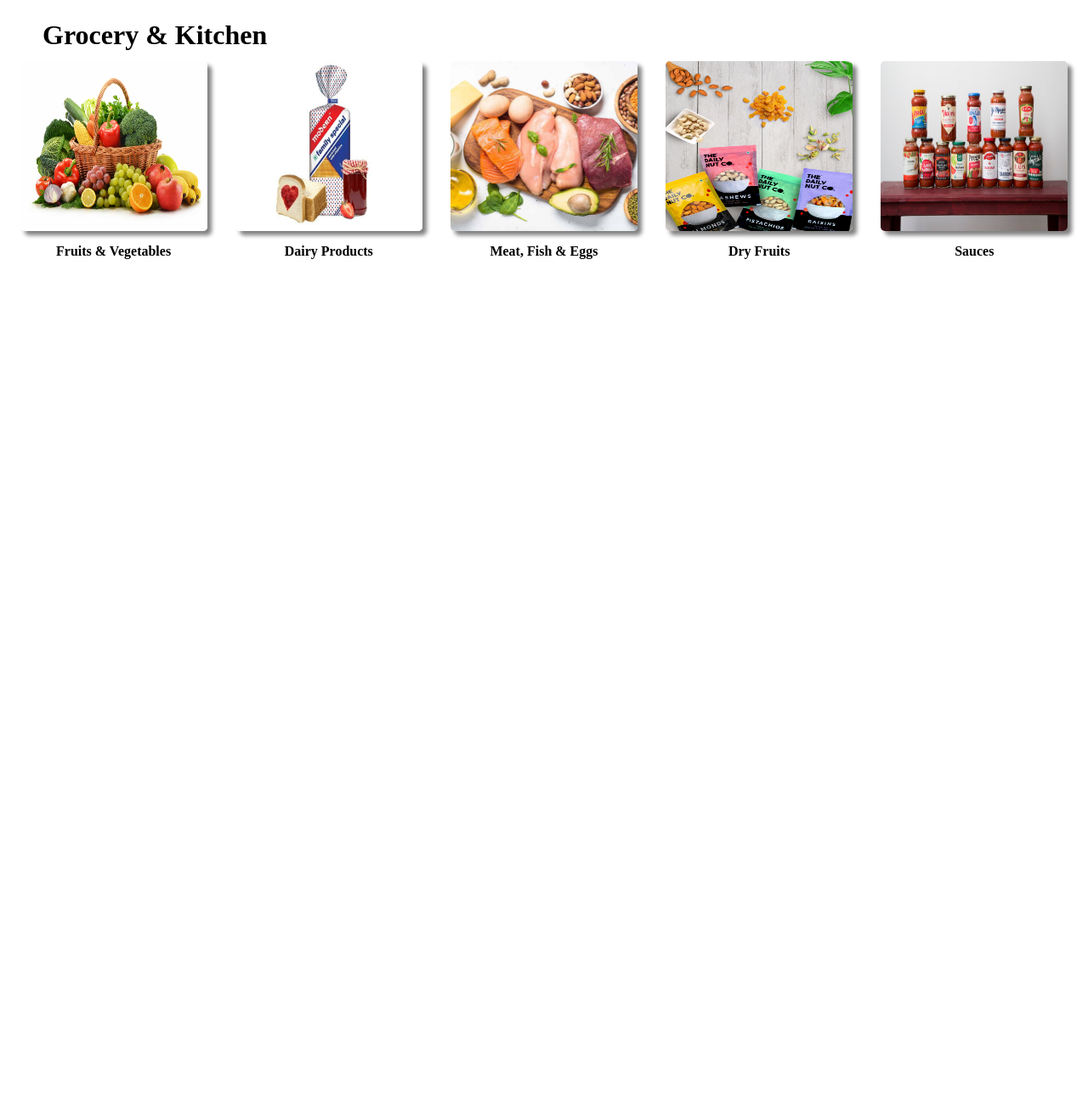
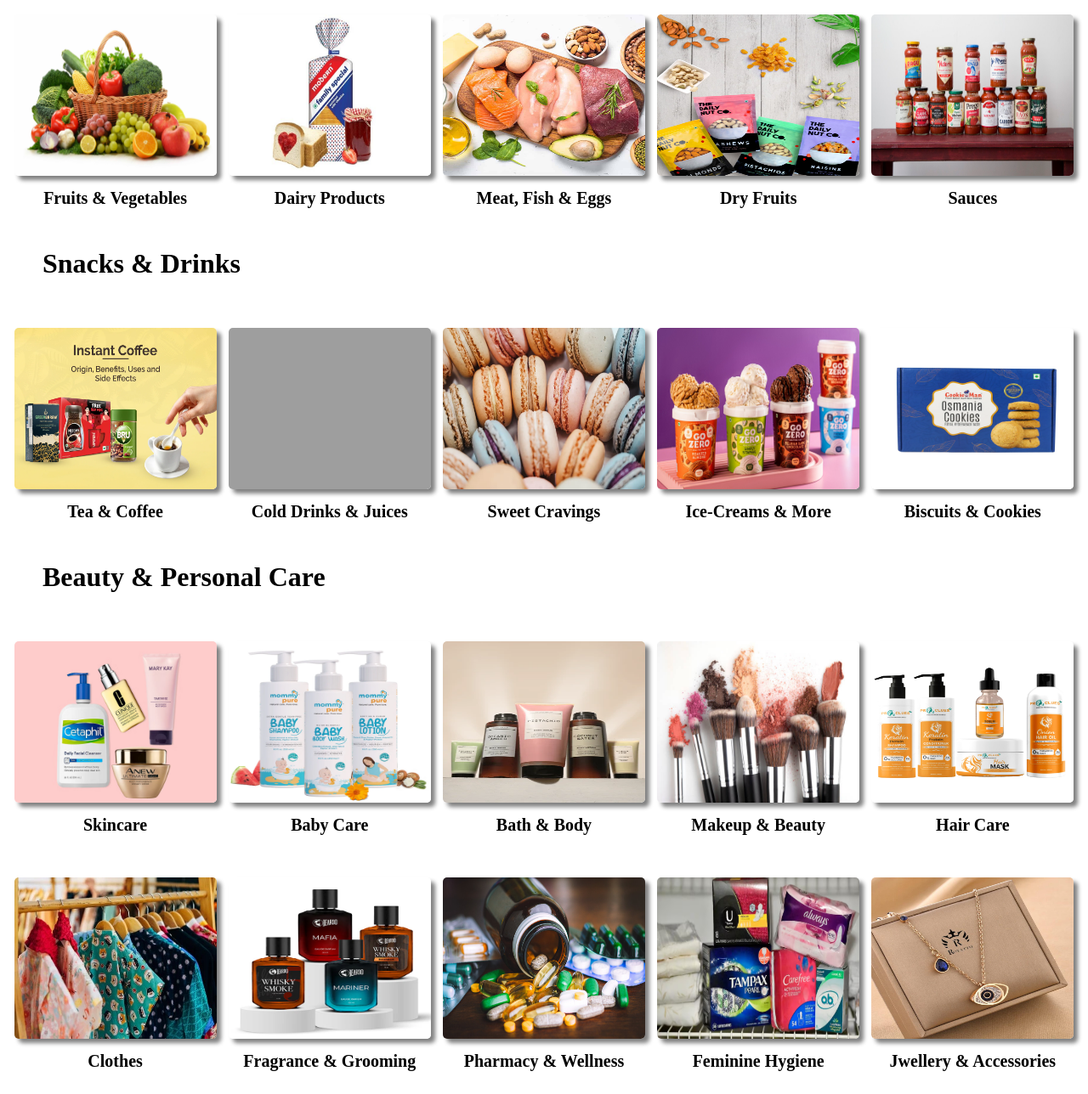
Before and after one commit to 05Anuja/Zepto_Clone, a plain HTML site: page index.html in a window 1280 px wide. Shown: the part 285-1573 px from the top of the page at 85% size. Before the commit the page ends 800 px from the top, so only its background shows below. Drawn offline with Linux system fonts and the light colour scheme; grey boxes are pictures that could not be loaded.

Commit message:
Added multiple sections to the pages

```diff
--- a/index.html
+++ b/index.html
@@ -2,78 +2,139 @@
 <html lang="en">
 
 <head>
-    <meta charset="UTF-8">
-    <meta name="viewport" content="width=device-width, initial-scale=1.0">
+    <meta charset="UTF-8" />
+    <meta name="viewport" content="width=device-width, initial-scale=1.0" />
     <title>Zepto Clone</title>
-    <link rel="stylesheet" href="style.css">
+    <link rel="stylesheet" href="style.css" />
     <link rel="stylesheet" href="https://cdnjs.cloudflare.com/ajax/libs/font-awesome/6.7.2/css/all.min.css" integrity="sha512-Evv84Mr4kqVGRNSgIGL/F/aIDqQb7xQ2vcrdIwxfjThSH8CSR7PBEakCr51Ck+w+/U6swU2Im1vVX0SVk9ABhg==" crossorigin="anonymous" referrerpolicy="no-referrer"
     />
 </head>
 
 <body>
     <header id="navbar">
-
         <div class="logo">
-            <img src="./Images/Zepto_Logo.png" alt="">
+            <img src="./Images/Zepto_Logo.png" alt="" />
         </div>
-
 
         <div class="search">
             <div class="search-icon">
-                <img src="./Images/Search_Icon.png" alt="">
+                <img src="./Images/Search_Icon.png" alt="" />
             </div>
             <div class="search-bar">
-                <input type="text" class="input-box">
+                <input type="text" class="input-box" placeholder="search here..." />
             </div>
         </div>
 
-
         <div class="login-icon">
-            <img src="./Images/LogIn.png" alt="">
+            <a href=""><img src="./Images/LogIn.png" alt="" /></a>
         </div>
 
-
         <div class="cart-icon">
-            <img src="./Images/Cart.png" alt="">
+            <a href="#"><img src="./Images/Cart.png" alt="" /></a>
         </div>
     </header>
 
     <div id="hero-section">
-        <img src="./Images/Hero_image.webp" alt="">
+        <img src="./Images/Hero_image.webp" alt="" />
     </div>
 
-    <div id="item1">
+    <div class="item">
         <h1 class="text">grocery & kitchen</h1>
         <div class="products">
             <div class="product">
-                <img src="./Images/Fruits_Vegetables.jpg" id="img1" alt="Fruits&Veges">
+                <img src="./Images/Fruits_Vegetables.jpg" id="img1" alt="Fruits&Veges" />
                 <p class="description">fruits & vegetables</p>
             </div>
             <div class="product">
-                <img src="./Images/Dairy.jpg" id="img2" alt="Fruits&Veges">
+                <img src="./Images/Dairy.jpg" id="img2" alt="Dairy_Products" />
                 <p class="description">dairy products</p>
             </div>
             <div class="product">
-                <img src="./Images/Fish.jpg" id="img3" alt="Fruits&Veges">
+                <img src="./Images/Fish.jpg" id="img3" alt="Meat_Fish" />
                 <p class="description">Meat, fish & eggs</p>
             </div>
             <div class="product">
-                <img src="./Images/Dry_Fruits.webp" id="img4" alt="Fruits&Veges">
+                <img src="./Images/Dry_Fruits.webp" id="img4" alt="Dry_Fruits" />
                 <p class="description">Dry Fruits</p>
             </div>
             <div class="product">
-                <img src="./Images/Sauces.jpg" id="img5" alt="Fruits&Veges">
+                <img src="./Images/Sauces.jpg" id="img5" alt="Sauces" />
                 <p class="description">Sauces</p>
             </div>
-            <!-- <div class="product">
-                <img src="./Images/Oil.webp" id="img6" alt="Fruits&Veges">
-            </div>
-            <div class="product">
-                <img src="./Images/Packaged_Food.webp" id="img1" alt="Fruits&Veges">
-            </div> -->
         </div>
     </div>
 
+    <div class="item">
+        <h1 class="text">snacks & drinks</h1>
+        <div class="products">
+            <div class="product">
+                <img src="./Images/Coffee.webp" id="img1" alt="Coffees" />
+                <p class="description">tea & coffee</p>
+            </div>
+            <div class="product">
+                <img src="./Images/drinks.png" id="img2" alt="Drinks" />
+                <p class="description">cold drinks & juices</p>
+            </div>
+            <div class="product">
+                <img src="./Images/sweet.avif" id="img3" alt="Sweets" />
+                <p class="description">sweet cravings</p>
+            </div>
+            <div class="product">
+                <img src="./Images/ice_cream.jpg" id="img4" alt="Ice_Creams" />
+                <p class="description">ice-creams & more</p>
+            </div>
+            <div class="product">
+                <img src="./Images/cookies.webp" id="img5" alt="cookies" />
+                <p class="description">biscuits & cookies</p>
+            </div>
+        </div>
+    </div>
+
+    <div class="item">
+        <h1 class="text">beauty & personal care</h1>
+        <div class="products">
+            <div class="product">
+                <img src="./Images/Skin_Care.avif" id="img1" alt="Coffees" />
+                <p class="description">skincare</p>
+            </div>
+            <div class="product">
+                <img src="./Images/Baby_Care.webp" id="img2" alt="Drinks" />
+                <p class="description">Baby care</p>
+            </div>
+            <div class="product">
+                <img src="./Images/Bath_products.webp" id="img3" alt="Sweets" />
+                <p class="description">bath & body</p>
+            </div>
+            <div class="product">
+                <img src="./Images/Make_up.jpg" id="img4" alt="Ice_Creams" />
+                <p class="description">makeup & beauty</p>
+            </div>
+            <div class="product">
+                <img src="./Images/Hair_Care.jpg" id="img5" alt="cookies" />
+                <p class="description">hair care</p>
+            </div>
+            <div class="product">
+                <img src="./Images/cloths.jpg" alt="Cloths" />
+                <div class="description">clothes</div>
+            </div>
+            <div class="product">
+                <img src="./Images/Fragrance.webp" alt="Cloths" />
+                <div class="description">fragrance & grooming</div>
+            </div>
+            <div class="product">
+                <img src="./Images/Medicines.jpg" alt="Cloths" />
+                <div class="description">pharmacy & wellness</div>
+            </div>
+            <div class="product">
+                <img src="./Images/Feminine_Products.avif" alt="Cloths" />
+                <div class="description">feminine hygiene</div>
+            </div>
+            <div class="product">
+                <img src="./Images/jwellery.webp" alt="Cloths" />
+                <div class="description">jwellery & accessories</div>
+            </div>
+        </div>
+    </div>
 </body>
 
 </html>
--- a/style.css
+++ b/style.css
@@ -6,6 +6,11 @@
 #navbar {
     height: 100px;
     width: 100%;
+    position: fixed;
+    /* top: 0;
+    left: 0;
+    right: 0;
+    bottom: 0; */
     background: linear-gradient(#ECDCFF, #FFFFFF);
     text-align: center;
     display: flex;
@@ -85,31 +90,36 @@ input:focus {
     align-items: center;
 } */
 
-#item1 .text {
+.item .text {
     /* font-size: 20px; */
     font-weight: bold;
     padding: 20px 0 0 50px;
+    margin: 0 0 25px 0;
     text-transform: capitalize;
 }
 
-#item1 .products {
+.item .products {
     display: flex;
     justify-content: space-around;
     align-items: center;
-    /* flex-wrap: wrap; */
-    /* align-content: space-around; */
+    flex-wrap: wrap;
+    align-content: space-around;
     margin: 10px;
     padding: 2px;
-    gap: 10px;
+    gap: 5px;
 }
 
-#item1 .products .product img {
-    width: 220px;
+.item .products .product {
+    margin-top: 30px;
+}
+
+.item .products .product img {
+    width: 238px;
     display: flex;
     flex-direction: column;
     justify-content: center;
     align-items: center;
-    height: 200px;
+    height: 190px;
     /* border: 2px solid; */
     border-radius: 5px;
     box-shadow: 5px 5px 5px gray;
@@ -121,8 +131,9 @@ input:focus {
     flex-grow: 2;
 } */
 
-#item1 .products .product .description {
+.item .products .product .description {
     font-weight: bolder;
+    font-size: 20px;
     text-align: center;
     margin: 10px;
     padding: 5px;
```
Also changed, not shown: Images/Baby_Care.webp (added), Images/Bath_products.webp (added), Images/Coffee.webp (added), Images/Feminine_Products.avif (added), Images/Fragrance.webp (added), Images/Hair_Care.jpg (added), Images/Make_up.jpg (added), Images/Medicines.jpg (added), Images/Skin_Care.avif (added), Images/cloths.jpg (added), Images/cookies.webp (added), Images/ice_cream.jpg (added), Images/jwellery.webp (added), Images/sweet.avif (added), 1 other file.
